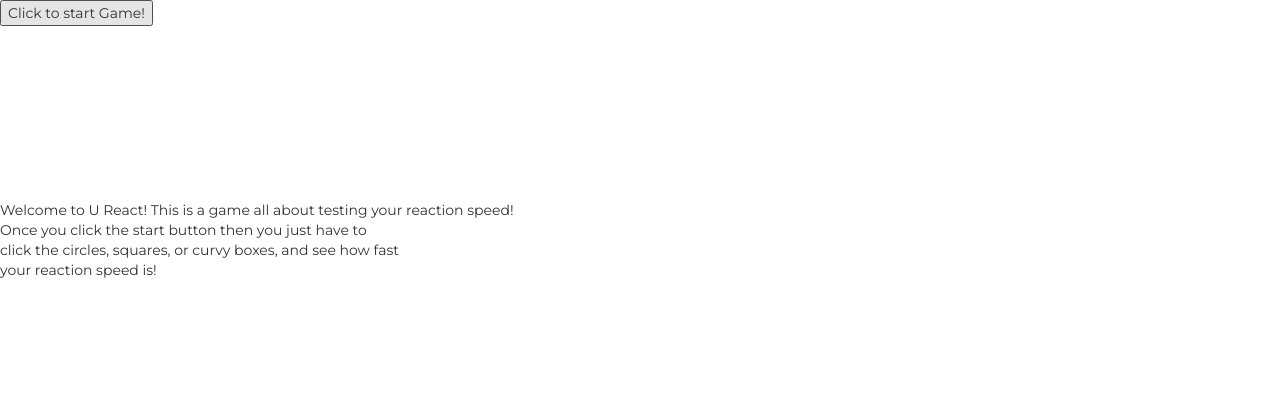
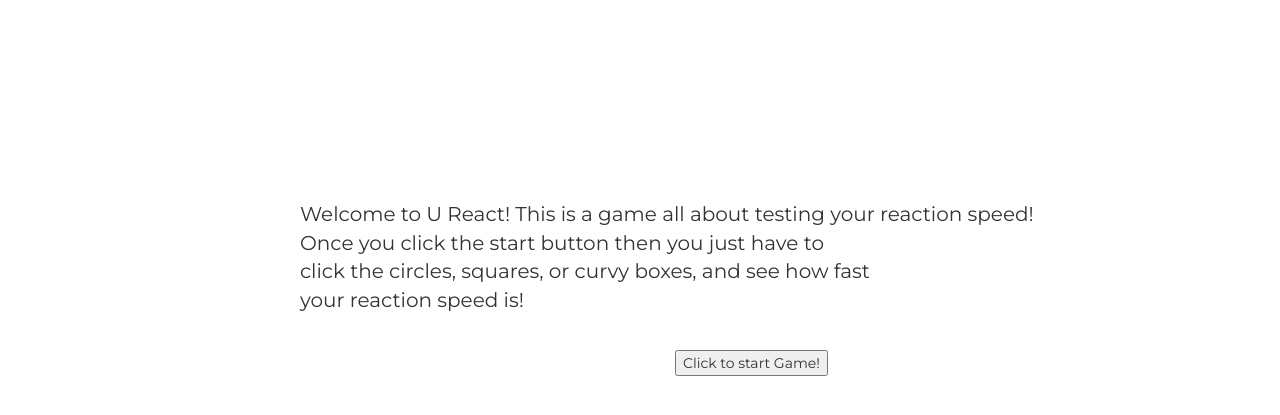
Before and after one commit to ddxtanx/react-me, a PHP site: page / in a window 1280 px wide. Shown: the top 415 px of the page. Run offline with PHP 8.4, Linux system fonts and the light colour scheme.

Commit message:
Adding to both Git and Heroku

```diff
--- a/home.html
+++ b/home.html
@@ -18,10 +18,12 @@
   <meta name="viewport" content="width=device-width, initial-scale=1" />
 </head>
 <body>
+  <div id="startme">
   <p class="startscr" id="startscph"> Welcome to U React! This is a game all about testing your reaction speed! <br /> Once you click the start button then you just have to <br /> click the circles, squares, or curvy boxes, and see how fast <br /> your reaction speed is! </p>
   <button id="startbut" class="startscr"> Click to start Game! </button>
+</div>
 
-<div id="game" display="none" class="hide">
+<div id="game" class="hide">
   <div id="playzone"> </div>
   <div id="box"> </div>
   <p> Your Time: <span id="score"> </p>
--- a/main.css
+++ b/main.css
@@ -39,7 +39,12 @@
 }
 #startscph{
   position: absolute;
-  left:675;
+  left:300px;
   top:200px;
-  font-size=40px
+  font-size:20px;
 }
+#startbut{
+  position: absolute;
+  left: 675px;
+  top: 350px;
+}
--- a/script.js
+++ b/script.js
@@ -1,4 +1,8 @@
-var blocknum = 1;
+document.getElementById("startbut").onclick=function(){
+  document.getElementById("startme").style.display="none";
+  document.getElementById("game").className =
+document.getElementById("game").className.replace(/\bhide\b/,'');
+    var blocknum = 1;
     var i = 3;
     var max_height= document.getElementById("playzone").clientHeight;
     var max_width= screen.width*.8;
@@ -69,3 +73,5 @@ var blocknum = 1;
         document.getElementById("scoring").style.display="none";
       }
     };
+
+    }
```
